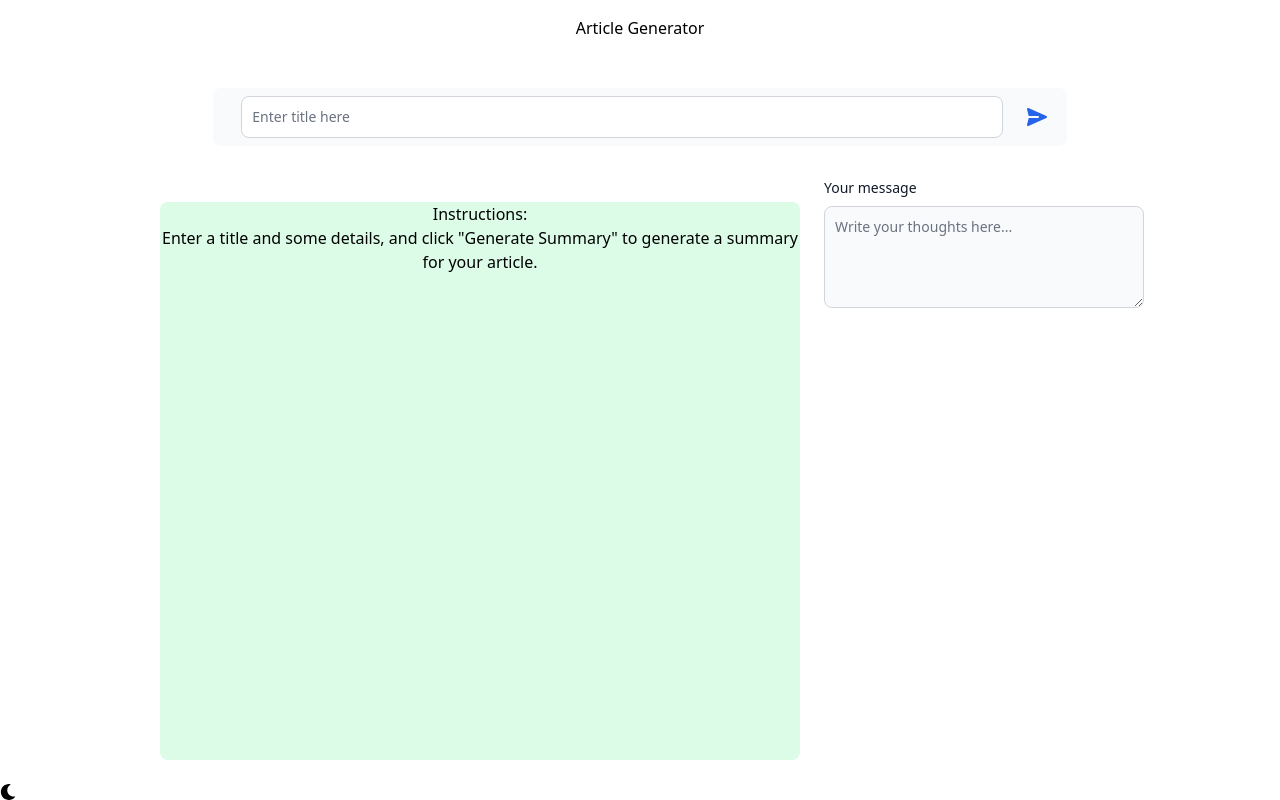
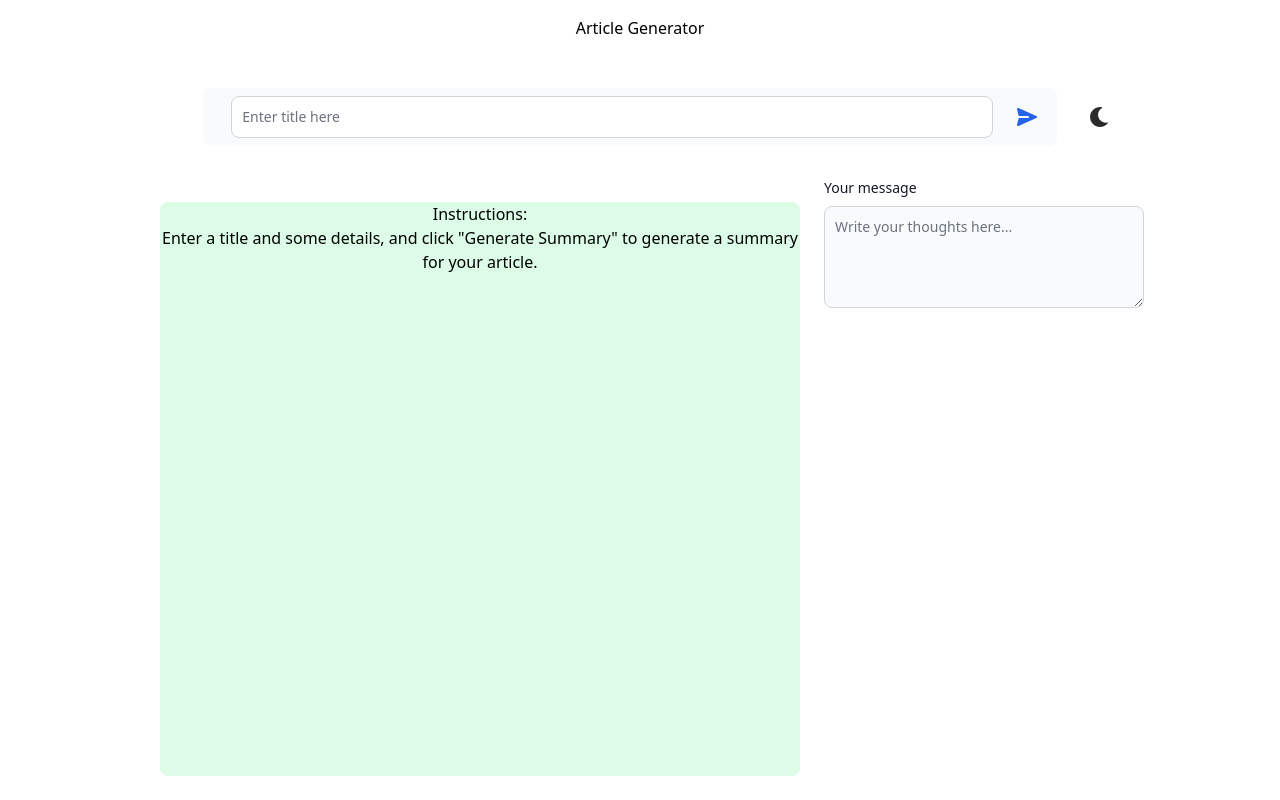
Before and after one commit to sami-bre/article-generator, a React (Create React App) app: page / in a window 1280 px wide. Built offline with nearby package versions, Linux system fonts and the light colour scheme.

Commit message:
adjusing the positioning of the theme switch button.

```diff
--- a/src/App.js
+++ b/src/App.js
@@ -6,7 +6,7 @@ import { FaSun } from "react-icons/fa";
 import { FaMoon } from "react-icons/fa";
 
 
-const TitleInput = ({ value, onChange }) => {
+const TitleInput = ({ value, onChange, isDark, switchTheme }) => {
   return (
     <div className="flex justify-center">
       <div class="flex items-center m-8 w-2/3 px-3 py-2 rounded-lg bg-gray-50 dark:bg-gray-700">
@@ -88,6 +88,7 @@ const TitleInput = ({ value, onChange }) => {
           <span class="sr-only">Send message</span>
         </button>
       </div>
+      <button type="button" className="" onClick={switchTheme}>{isDark ? <FaSun color="#2b2b2b" size={20} /> : <FaMoon color="#2b2b2b" size={20} />}</button>
     </div>
   );
 };
@@ -206,7 +207,7 @@ const App = () => {
     <div className="h-screen flex flex-col">
       <h1 className="text-center mt-4 mb-4">Article Generator</h1>
       <form onSubmit={handleSubmit} className="h-screen flex flex-col">
-        <TitleInput value={title} onChange={(e) => setTitle(e.target.value)} />
+        <TitleInput value={title} onChange={(e) => setTitle(e.target.value)} isDark={isDark} switchTheme={switchTheme} />
         <div className="flex flex-row justify-center h-full">
           {loading ? (
             <LoadingIndicator />
@@ -221,7 +222,7 @@ const App = () => {
           />
         </div>
       </form>
-      <button onClick={switchTheme}>{isDark ? <FaSun /> : <FaMoon />}</button>
+
     </div>
   );
 };
```
